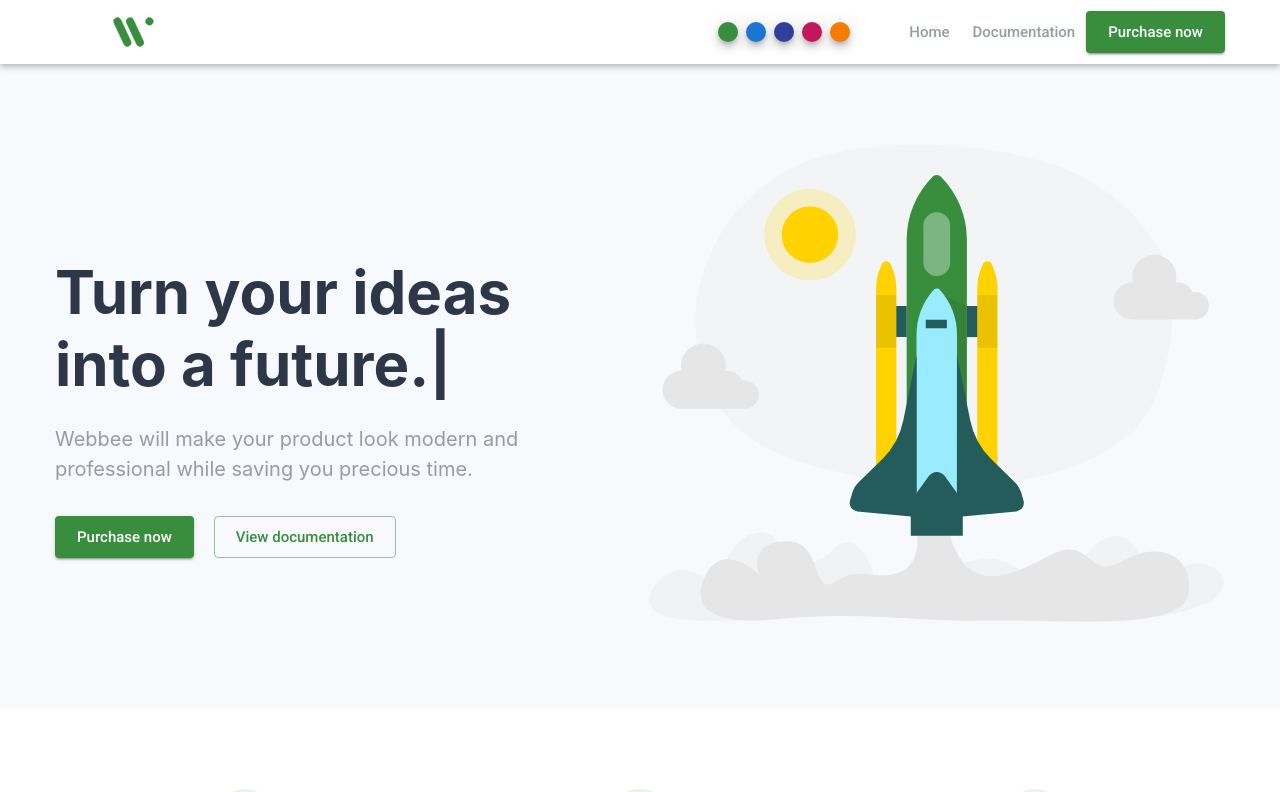
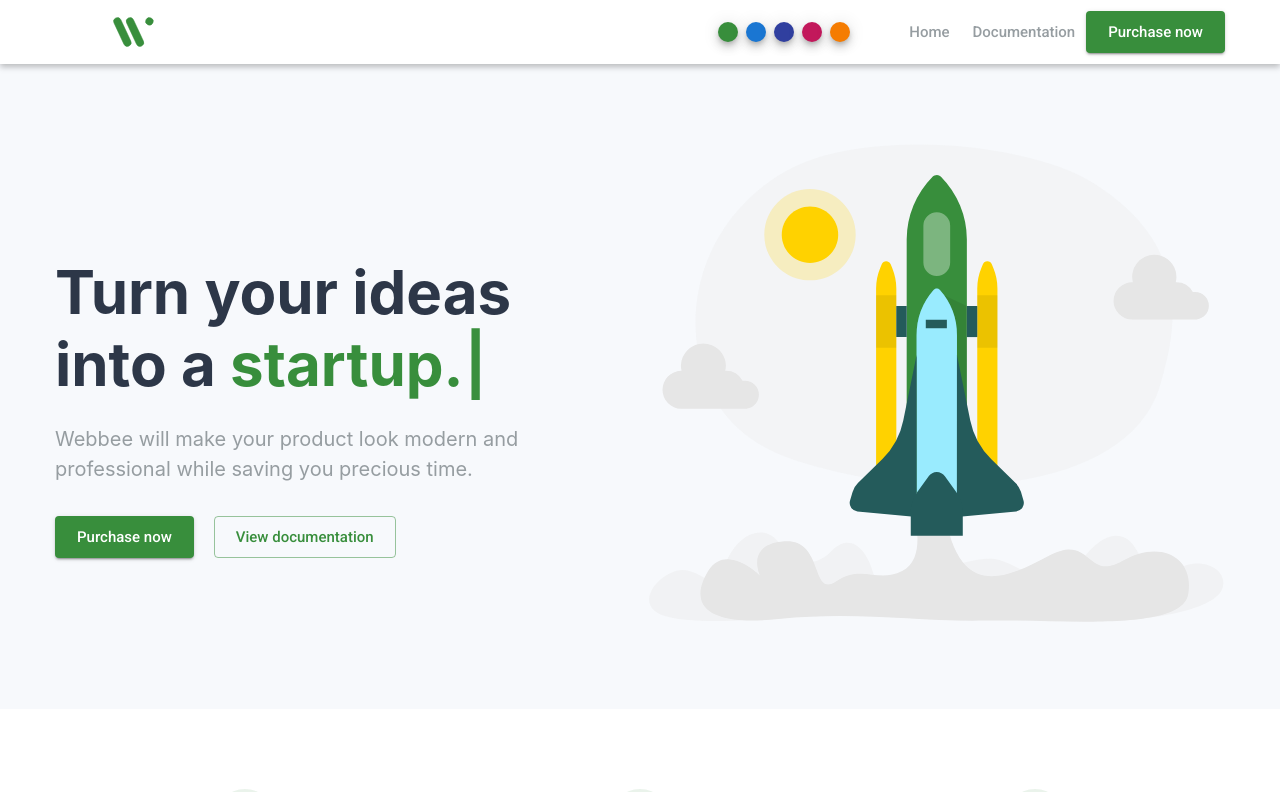
Before and after one commit to kamranansariofficial/webbee, a Next.js app: page / in a window 1280 px wide. Shown: the top 792 px of the page. Built offline with nearby package versions, Linux system fonts and the light colour scheme; some icons are missing; what jss-rtl would draw is missing.

Commit message:
typewritter added

```diff
--- a/package.json
+++ b/package.json
@@ -30,7 +30,8 @@
     "react-icons": "^4.2.0",
     "sass": "^1.36.0",
     "styled-components": "^5.3.0",
-    "stylis-plugin-rtl": "^2.1.0"
+    "stylis-plugin-rtl": "^2.1.0",
+    "typewriter-effect": "^2.18.0"
   },
   "scripts": {
     "dev": "next",
--- a/pages/index.js
+++ b/pages/index.js
@@ -7,13 +7,13 @@ import Typography from "@material-ui/core/Typography";
 import Container from "@material-ui/core/Container";
 import Button from "@material-ui/core/Button";
 import Box from "@material-ui/core/Box";
-import Rockit from "public/rockit.svg";
-import Image from "next/image";
 import Hero from "../components/Home/hero";
 import Features from "../components/Home/features";
 import Cards from "../components/Home/cards";
 import Demo from "../components/Home/demo";
 import Started from "../components/Home/started";
+import Typewriter from "typewriter-effect";
+
 function Home({ locale }) {
   var localedata = localeData[locale];
   const theme = useTheme();
@@ -37,7 +37,21 @@ function Home({ locale }) {
                 color="textPrimary"
               >
                 Turn your ideas <br />
-                into a <span>future.|</span>
+                into a{" "}
+                <Typography
+                  variant="h2"
+                  fontWeight={700}
+                  component="span"
+                  color={theme.palette.primary.main}
+                >
+                  <Typewriter
+                    options={{
+                      strings: ["future.", "startup.", "success"],
+                      autoStart: true,
+                      loop: true,
+                    }}
+                  />
+                </Typography>
               </Typography>
               <Typography
                 variant="p"
--- a/styles/globals.scss
+++ b/styles/globals.scss
@@ -26,6 +26,10 @@ button {
   text-transform: none !important;
 }
 
+.Typewriter {
+  display: inline-block;
+}
+
 * {
   box-sizing: border-box;
 }
```
Also changed, not shown: 1 other file (tests, documents, lock files or other folders).
